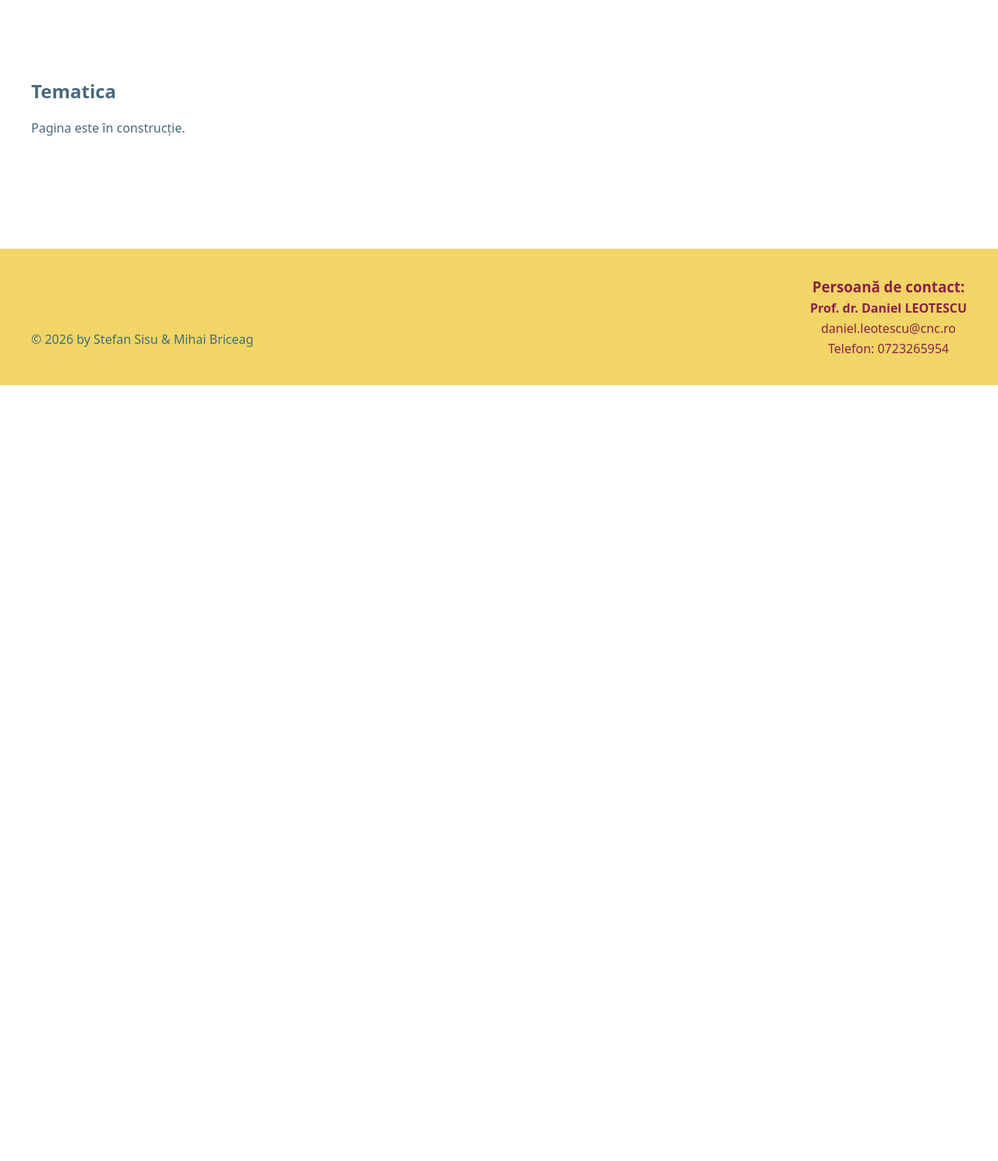
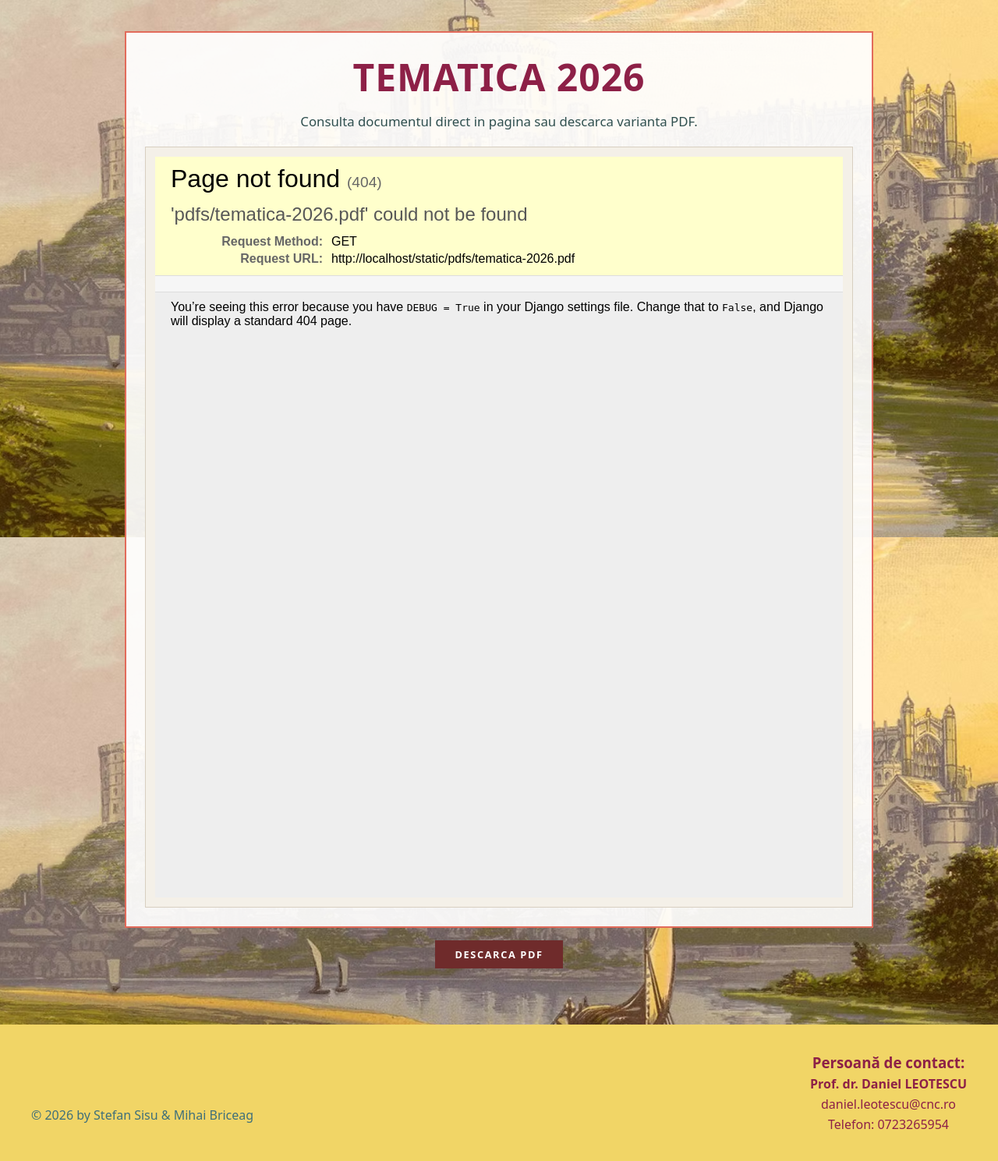
Before and after one commit to coxMita/Concurs-QueenVictoria, a Django app: page /tematica/ in a window 1280 px wide. Shown: the part 111-1600 px from the top of the page at 78% size. Before the commit the page ends 605 px from the top, so only its background shows below. Run offline with Django 5.2, Linux system fonts and the light colour scheme.

Commit message:
Tematica - page

```diff
--- a/pages/templates/pages/tematica.html
+++ b/pages/templates/pages/tematica.html
@@ -0,0 +1,9 @@
+{% extends "base.html" %}
+
+{% block title %}Tematica | Queen Victoria{% endblock %}
+
+{% block body_class %}page-tematica{% endblock %}
+
+{% block content %}
+    {% include "components/sections/tematica/tematica.html" %}
+{% endblock %}
--- a/pages/views.py
+++ b/pages/views.py
@@ -34,7 +34,7 @@ def arhiva(request):
 
 
 def tematica(request):
-    return render(request, "pages/blank_page.html", {"page_title": "Tematica"})
+    return render(request, "pages/tematica.html")
 
 
 def regulament(request):
--- a/static/css/main.css
+++ b/static/css/main.css
@@ -40,7 +40,8 @@ body {
 .page-informatii,
 .page-calendar,
 .page-parteneri,
-.page-subiecte {
+.page-subiecte,
+.page-tematica {
     background-image: url("/static/images/5b83e9_336411a129bc423c9164d2d859a8a0be~mv2.avif");
     background-size: cover;
     background-position: center;
@@ -353,6 +354,75 @@ a {
 }
 
 /* ========================= */
+/* TEMATICA */
+/* ========================= */
+
+.tematica-section {
+    padding: 2.5rem 0 1.5rem;
+}
+
+.tematica-wrapper {
+    width: min(100% - 2rem, 960px);
+    margin: 0 auto;
+}
+
+.tematica-content-box {
+    background: rgba(255, 255, 255, 0.92);
+    border: 2px solid #e26b5b;
+    padding: 1.5rem;
+}
+
+.tematica-title {
+    text-align: center;
+    font-size: clamp(2rem, 4vw, 3rem);
+    color: #8d2047;
+    margin: 0 0 0.75rem;
+    letter-spacing: 1px;
+}
+
+.tematica-description {
+    text-align: center;
+    color: #2f4f4f;
+    font-size: 1.05rem;
+    line-height: 1.5;
+    margin: 0 0 1.25rem;
+}
+
+.tematica-viewer-shell {
+    background: #f4f0e8;
+    border: 1px solid #d8cfc1;
+    padding: 0.75rem;
+}
+
+.tematica-pdf-viewer {
+    display: block;
+    width: 100%;
+    height: 950px;
+    border: 0;
+    background: white;
+}
+
+.tematica-download-section {
+    padding: 1rem 0 0;
+    text-align: center;
+}
+
+.tematica-download-button {
+    display: inline-block;
+    background: #6f2b2b;
+    color: #ffffff;
+    letter-spacing: 1.6px;
+    font-size: 0.8rem;
+    font-weight: 700;
+    padding: 0.55rem 1.6rem;
+    transition: var(--transition);
+}
+
+.tematica-download-button:hover {
+    background: #8d2047;
+}
+
+/* ========================= */
 /* FOOTER */
 /* ========================= */
 
@@ -450,4 +520,13 @@ a {
     .subiecte-content-box li {
         font-size: 1.05rem;
     }
+
+    .tematica-content-box {
+        padding: 1rem;
+    }
+
+    .tematica-pdf-viewer {
+        height: 70vh;
+        min-height: 500px;
+    }
 }
--- /dev/null
+++ b/templates/components/sections/tematica/tematica.html
@@ -0,0 +1,27 @@
+{% load static %}
+
+<section class="tematica-section">
+    <div class="tematica-wrapper">
+        <div class="tematica-content-box">
+            <h1 class="tematica-title">TEMATICA 2026</h1>
+
+            <p class="tematica-description">
+                Consulta documentul direct in pagina sau descarca varianta PDF.
+            </p>
+
+            <div class="tematica-viewer-shell">
+                <iframe
+                    class="tematica-pdf-viewer"
+                    src="{% static 'pdfs/tematica-2026.pdf' %}"
+                    title="Tematica 2026 PDF"
+                ></iframe>
+            </div>
+        </div>
+
+        <div class="tematica-download-section">
+            <a class="tematica-download-button" href="{% static 'pdfs/tematica-2026.pdf' %}" target="_blank" rel="noopener">
+                DESCARCA PDF
+            </a>
+        </div>
+    </div>
+</section>
```
Also changed, not shown: 1 other file.
